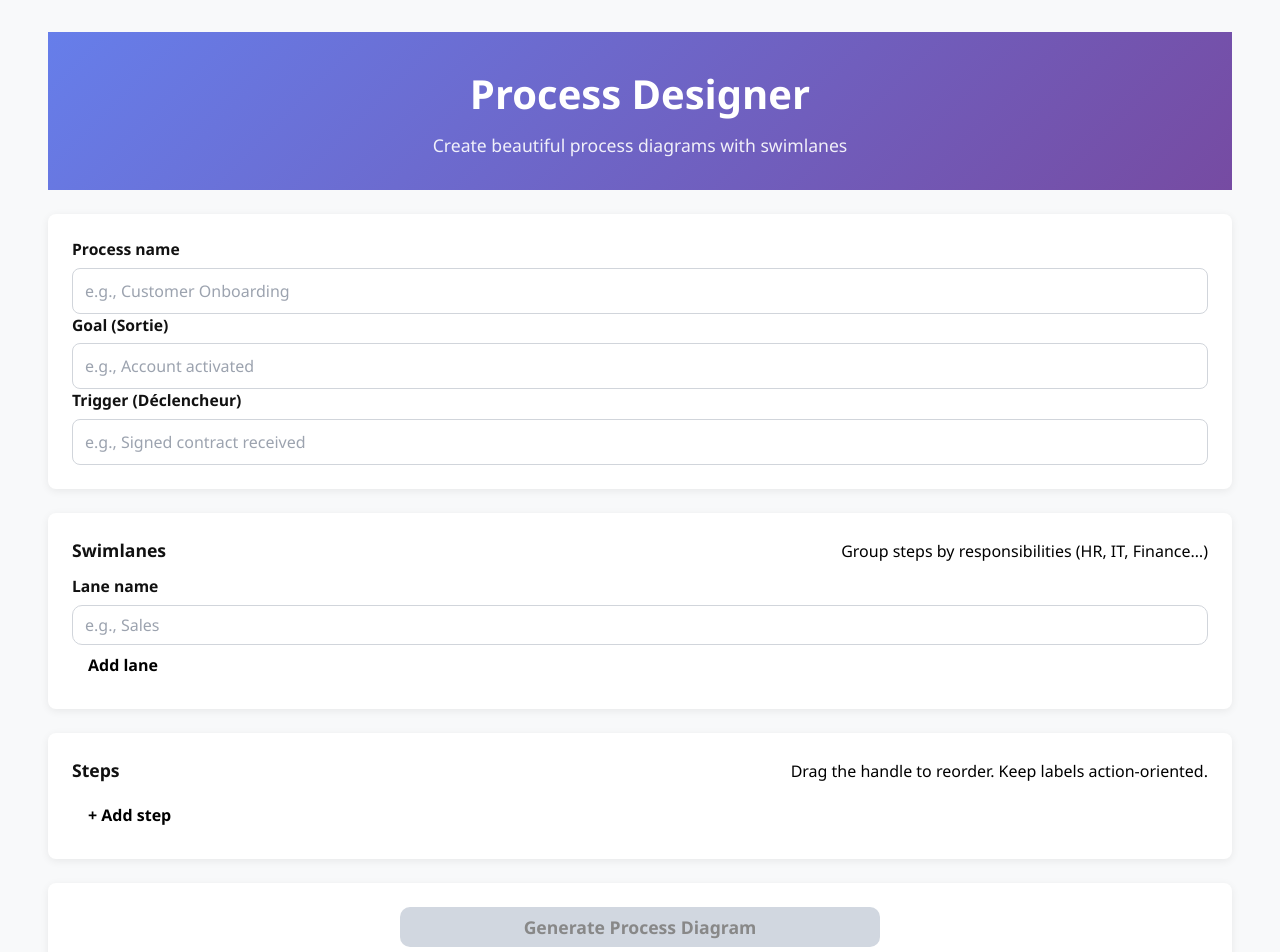
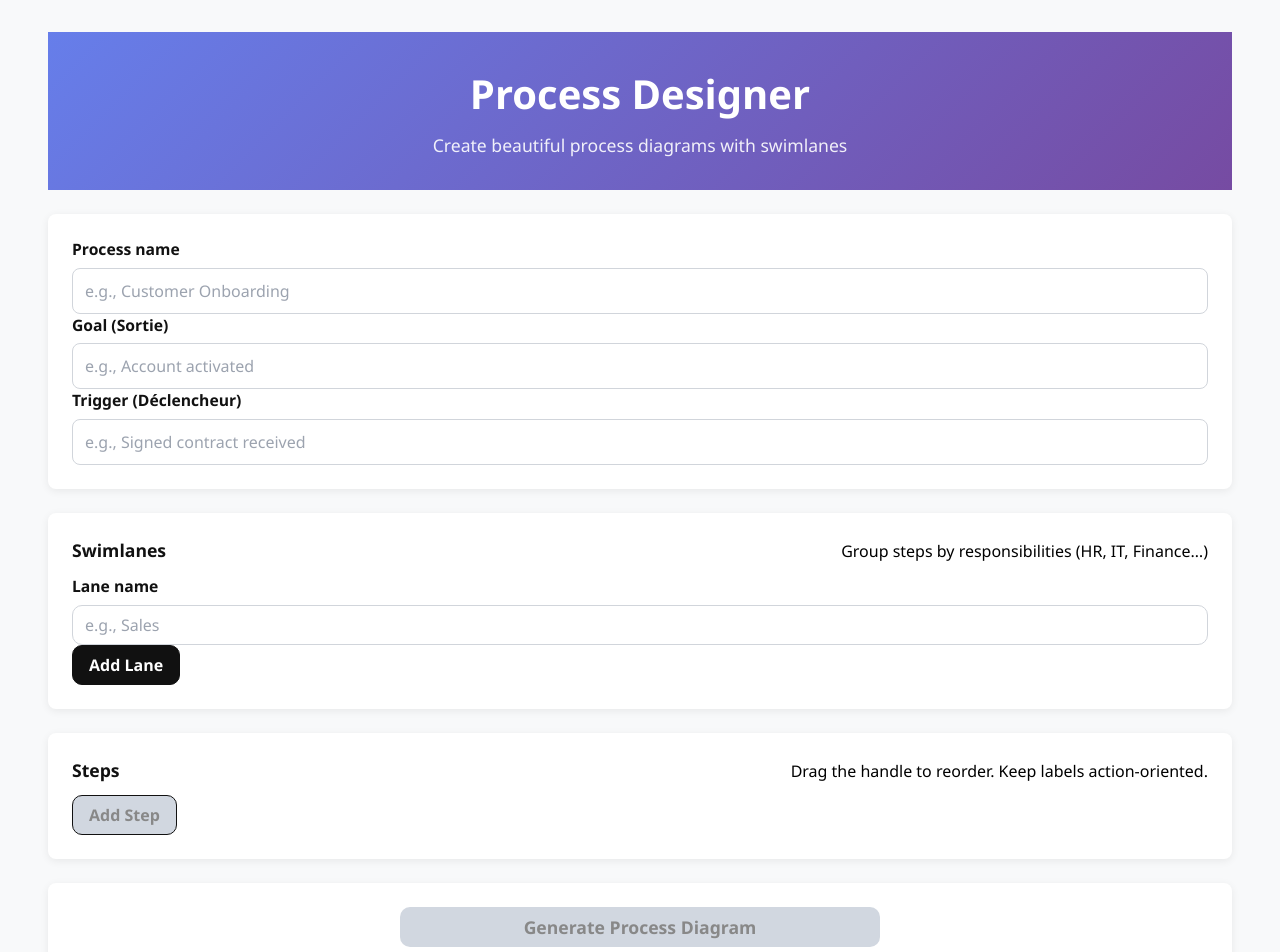
Before and after one commit to Zaymyr/Process_app, a React (Vite) app: page / in a window 1280 px wide. Shown: the top 952 px of the page. Built offline with nearby package versions, Linux system fonts and the light colour scheme.

Commit message:
Harmonize remove buttons and improve add buttons

```diff
--- a/src/App.css
+++ b/src/App.css
@@ -130,6 +130,7 @@ body {
 .btn:not(:disabled) { cursor: pointer; }
 .btn.primary { background: #111; color: #fff; border: 1px solid #111; }
 .btn.primary:hover { filter: brightness(0.95); }
+.btn.primary:disabled { background: #d1d7e0; color: #888; cursor: not-allowed; }
 .btn.ghost { background: #f5f6fa; color: #111; border: 1px solid #e5e7eb; }
 .btn.ghost.danger { background: #fef2f2; color: #dc2626; border: 1px solid #fecaca; }
 .btn.ghost.danger:hover { background: #fee2e2; border-color: #fca5a5; }
--- a/src/components/LaneList.tsx
+++ b/src/components/LaneList.tsx
@@ -31,14 +31,14 @@ export function LaneList({
             placeholder="e.g., Sales"
           />
         </div>
-        <button className="btn" onClick={addLane}>Add lane</button>
+        <button className="btn primary" onClick={addLane}>Add Lane</button>
       </div>
       {lanes.length > 0 && (
         <ul className="lanes">
           {lanes.map(l => (
             <li key={l.id}>
               <span className="pill">{l.name}</span>
-              <button className="btn ghost" onClick={() => removeLane(l.id)}>Remove</button>
+              <button className="btn ghost danger" onClick={() => removeLane(l.id)}>Remove</button>
             </li>
           ))}
         </ul>
--- a/src/components/StepList.tsx
+++ b/src/components/StepList.tsx
@@ -71,8 +71,8 @@ export function StepList({
           </div>
         );
       })}
-      <button className="btn" onClick={addStep} disabled={!lanes.length} title={!lanes.length ? "Add a lane first" : ""}>
-        + Add step
+      <button className="btn primary" onClick={addStep} disabled={!lanes.length} title={!lanes.length ? "Add a lane first" : ""}>
+        Add Step
       </button>
     </section>
   );
```
